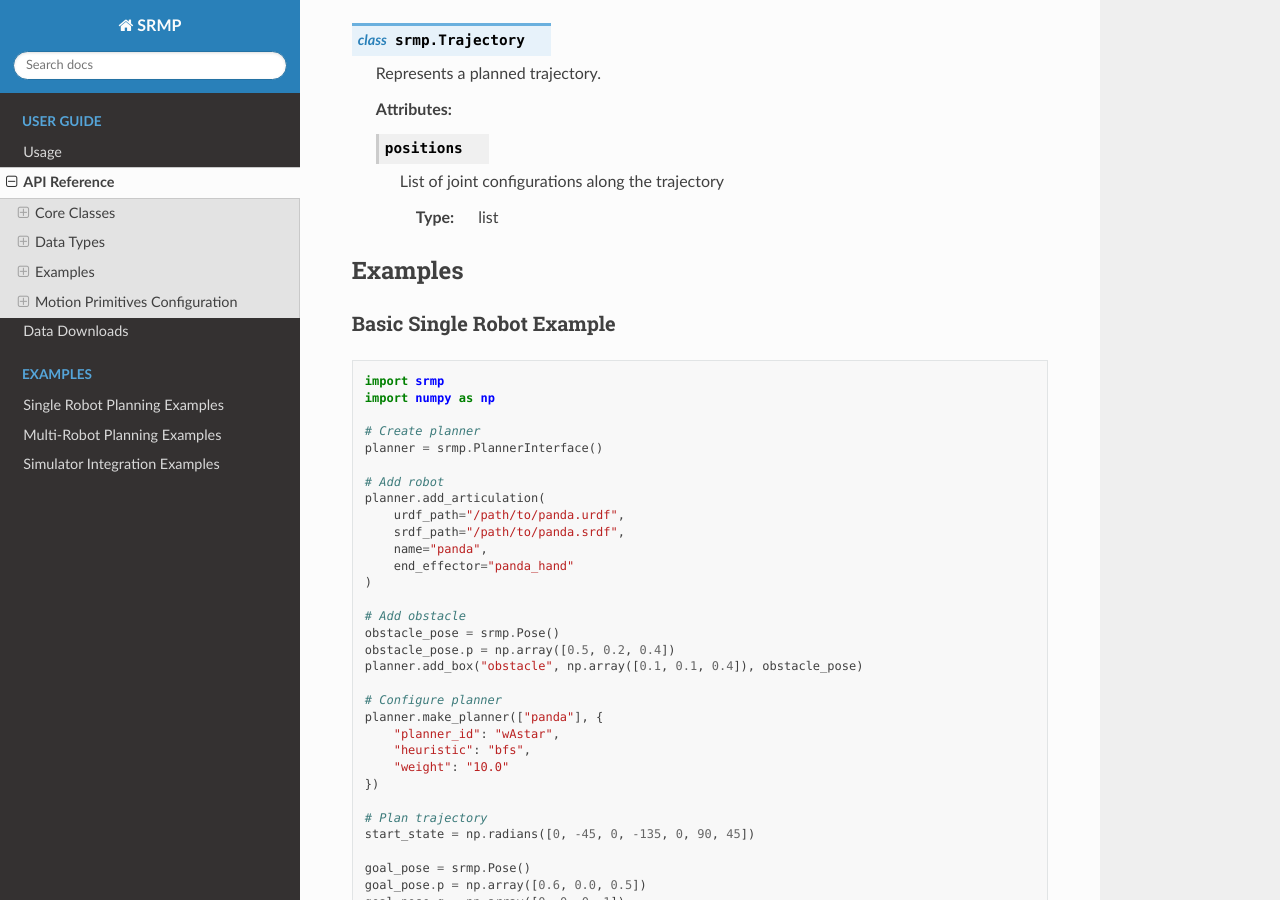
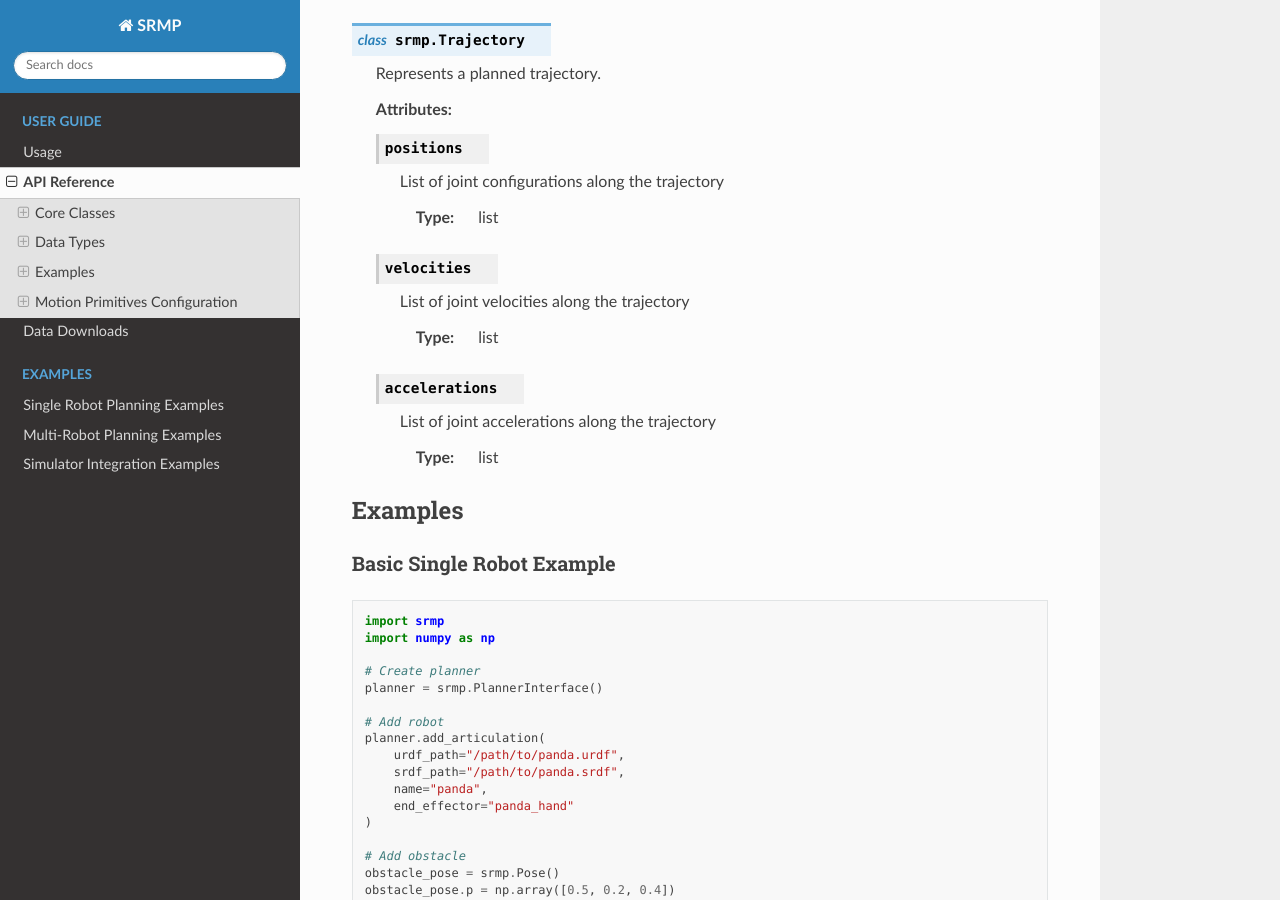
Before and after one commit to imishani/srmp-docs, a Sphinx documentation site: the page built from docs/source/api.rst, in a window 1280 px wide and 900 px high, scrolled down 5229 px. Built offline with Sphinx 7.4.7 and the Read the Docs theme 3.1.0, drawn with Linux system fonts in a browser that asks for light colours.

Commit message:
trajectory

```diff
--- a/docs/source/api.rst
+++ b/docs/source/api.rst
@@ -241,6 +241,18 @@ Trajectory
    .. attribute:: positions
 
       List of joint configurations along the trajectory
+
+      :type: list
+
+   .. attribute:: velocities
+
+      List of joint velocities along the trajectory
+
+      :type: list
+
+   .. attribute:: accelerations
+
+      List of joint accelerations along the trajectory
 
       :type: list
 
```
